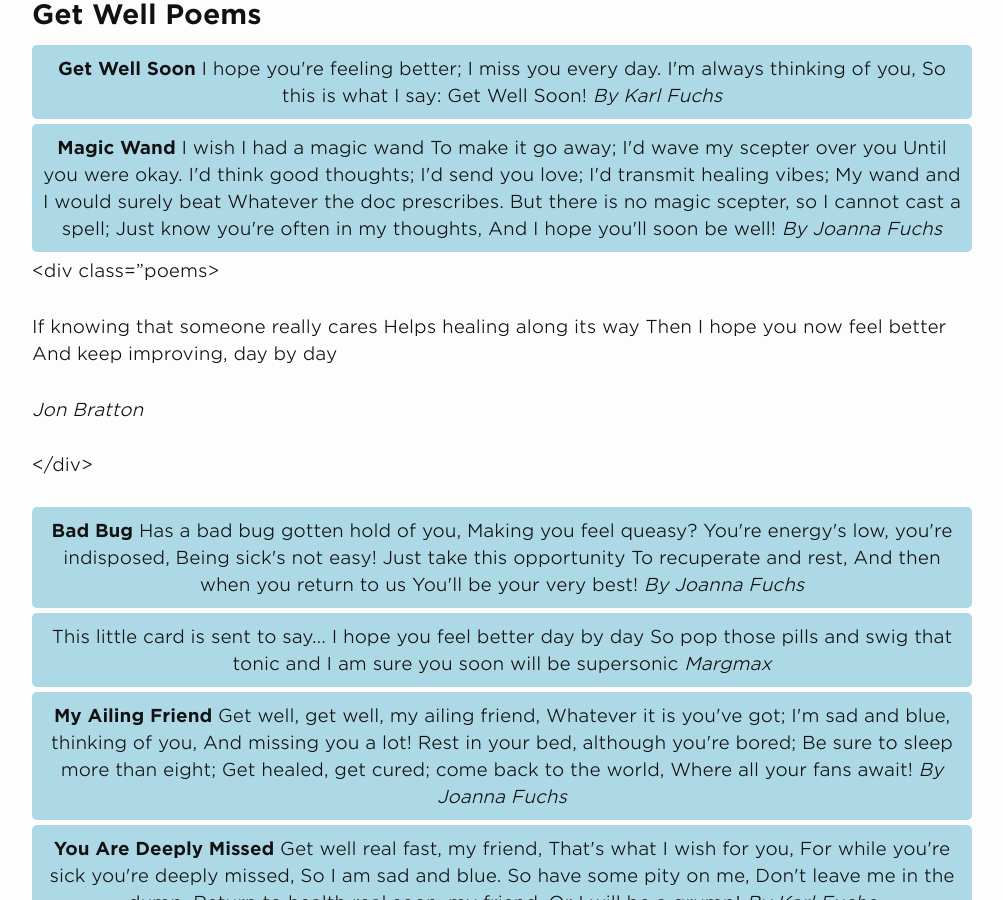
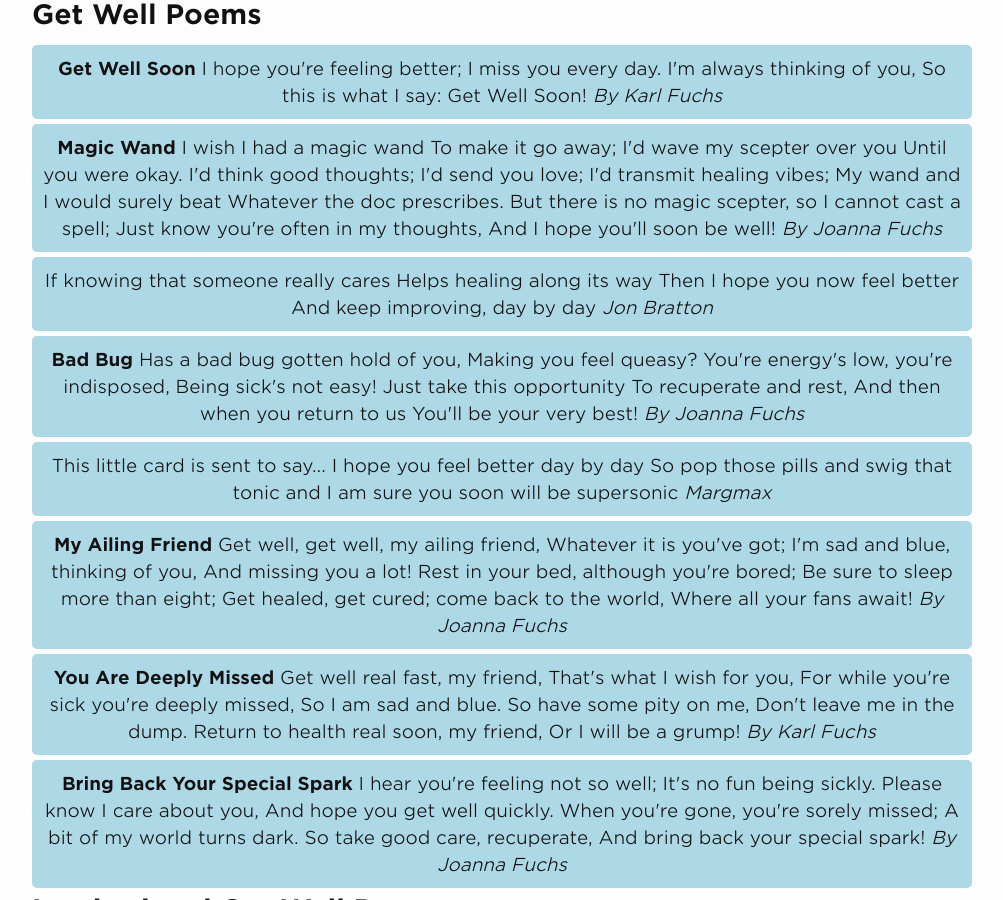
Before and after one commit to andyml123/andyml123.github.io, a Jekyll site: the page built from get-well-poems.md, in a window 1280 px wide and 900 px high, scrolled down 406 px. Shown: the whole window, without its empty margins (138-1141 px from the left). Built offline with Jekyll 4.4.1, drawn with Linux system fonts in a browser that asks for light colours; our own code applies the rules of GitHub Pages for plain Markdown files.

Commit message:
Update get-well-poems.md

```diff
--- a/get-well-poems.md
+++ b/get-well-poems.md
@@ -40,7 +40,7 @@ And I hope you'll soon be well!
 
 </div>
 
-<div class="poems>
+<div class="poems">
 
 If knowing that someone really cares
 Helps healing along its way
```
